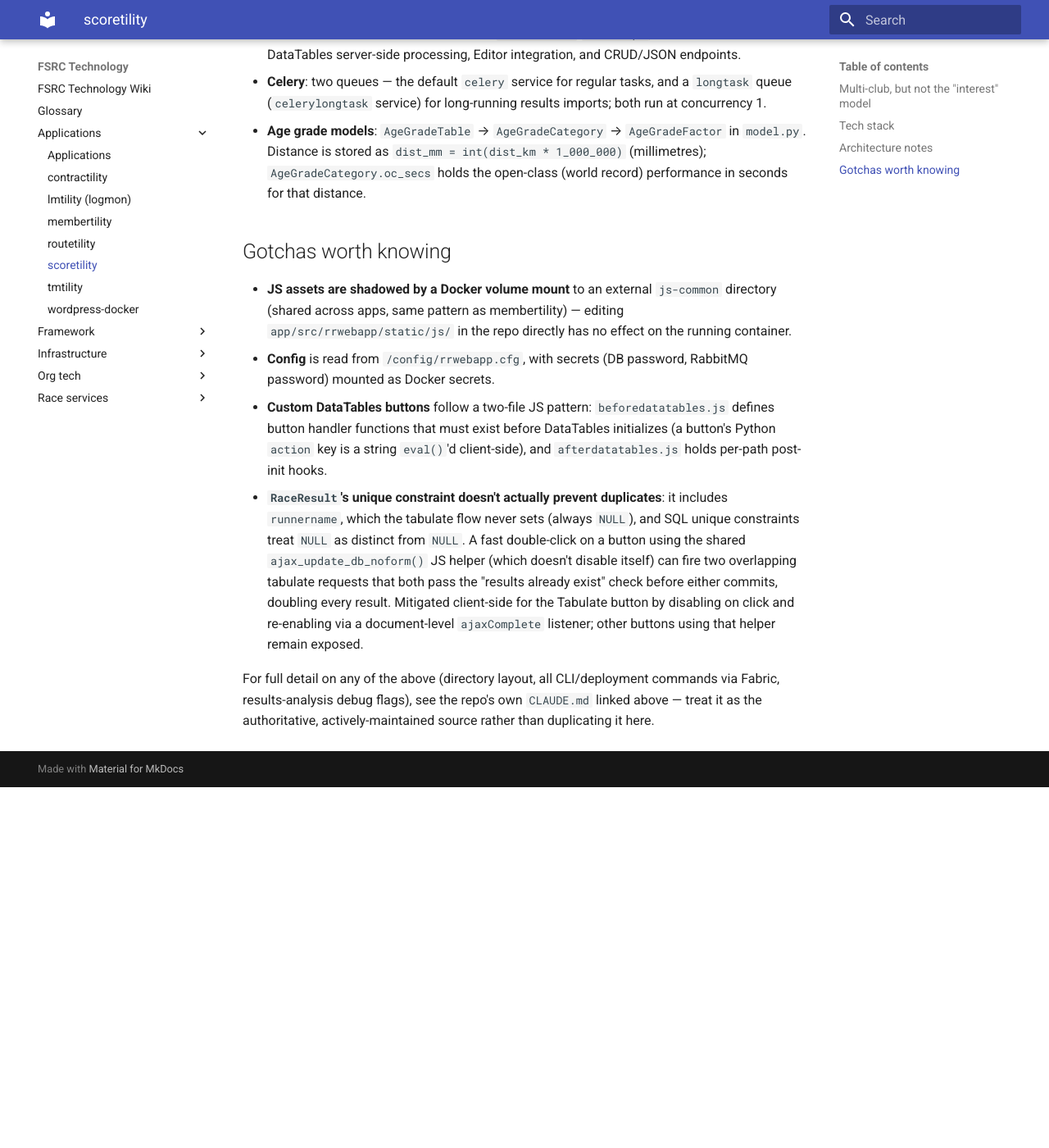
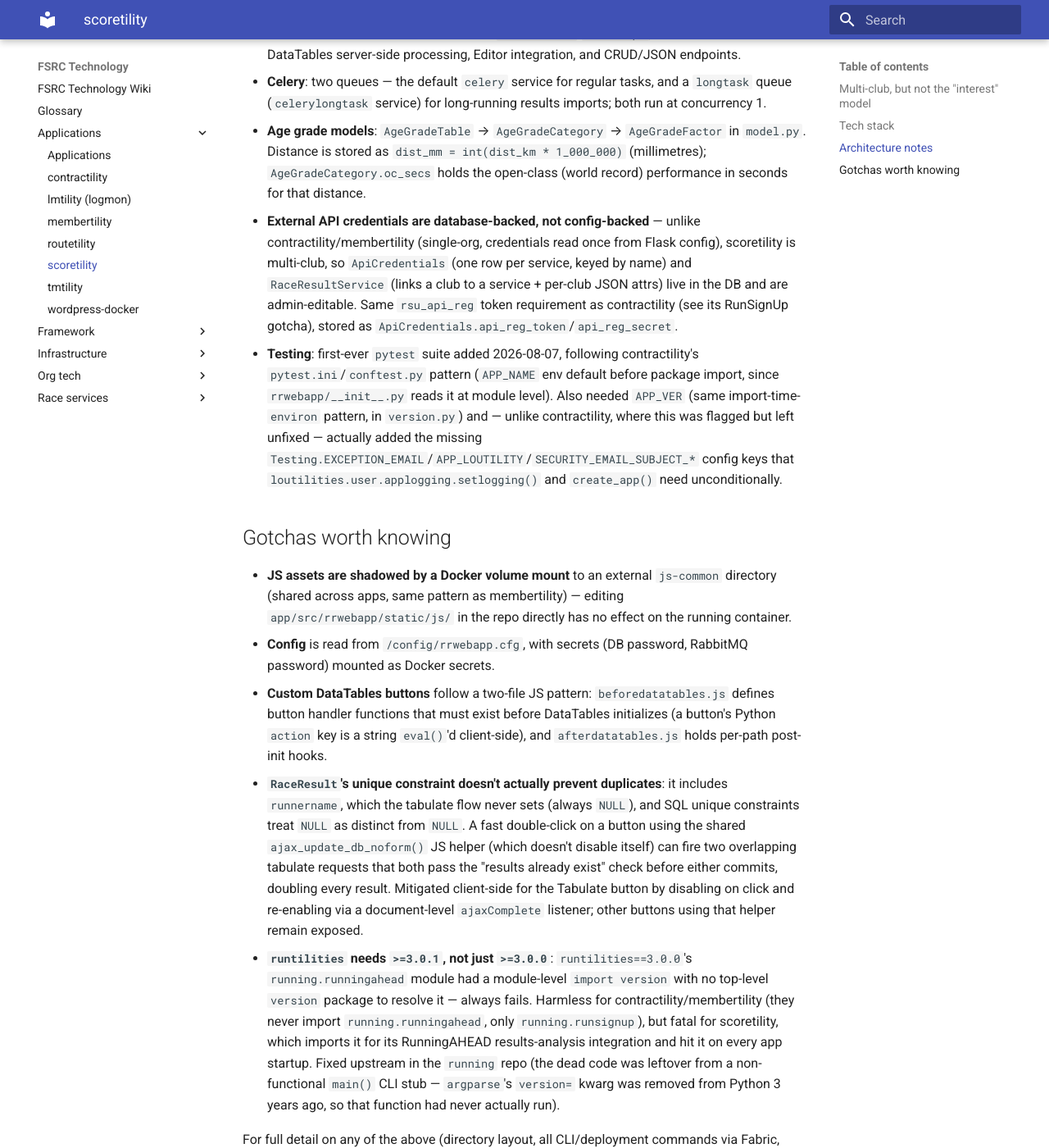
Before and after one commit to louking/fsrc-tech, an MkDocs documentation site: the page built from docs/applications/scoretility.md, in a window 1280 px wide and 1400 px high, scrolled down 1237 px. Shown: the whole window at 82% size. Built offline with MkDocs 1.6.1 and Material for MkDocs 9.7.7, drawn with Linux system fonts in a browser that asks for light colours; before the commit the page ends 2197 px from its top, so only the background shows below that.

Commit message:
scoretility: document first pytest suite, DB-backed API credentials, runtilities>=3.0.1 fix
Adds scoretility's first-ever pytest suite (following contractility's
pytest.ini/conftest.py pattern) and the config keys it required, notes
the DB-backed ApiCredentials/RaceResultService pattern used for
multi-club RunSignUp credential storage, and documents a real bug
fixed upstream in runtilities (running.runningahead's dead
module-level `import version` always failed, breaking scoretility
startup). Pulled from rrwebapp's own CLAUDE.md per this wiki's sync
convention.

Co-Authored-By: Claude Sonnet 5 <noreply@anthropic.com>

```diff
--- a/docs/applications/scoretility.md
+++ b/docs/applications/scoretility.md
@@ -27,6 +27,8 @@ scoretility is multi-club enabled — it supports separate membership, races, di
 - **CRUD views**: most admin views extend `loutilities`' `DbCrudApi`, which handles DataTables server-side processing, Editor integration, and CRUD/JSON endpoints.
 - **Celery**: two queues — the default `celery` service for regular tasks, and a `longtask` queue (`celerylongtask` service) for long-running results imports; both run at concurrency 1.
 - **Age grade models**: `AgeGradeTable` → `AgeGradeCategory` → `AgeGradeFactor` in `model.py`. Distance is stored as `dist_mm = int(dist_km * 1_000_000)` (millimetres); `AgeGradeCategory.oc_secs` holds the open-class (world record) performance in seconds for that distance.
+- **External API credentials are database-backed, not config-backed** — unlike contractility/membertility (single-org, credentials read once from Flask config), scoretility is multi-club, so `ApiCredentials` (one row per service, keyed by name) and `RaceResultService` (links a club to a service + per-club JSON attrs) live in the DB and are admin-editable. Same `rsu_api_reg` token requirement as contractility (see its RunSignUp gotcha), stored as `ApiCredentials.api_reg_token`/`api_reg_secret`.
+- **Testing**: first-ever `pytest` suite added 2026-08-07, following contractility's `pytest.ini`/`conftest.py` pattern (`APP_NAME` env default before package import, since `rrwebapp/__init__.py` reads it at module level). Also needed `APP_VER` (same import-time-`environ` pattern, in `version.py`) and — unlike contractility, where this was flagged but left unfixed — actually added the missing `Testing.EXCEPTION_EMAIL`/`APP_LOUTILITY`/`SECURITY_EMAIL_SUBJECT_*` config keys that `loutilities.user.applogging.setlogging()` and `create_app()` need unconditionally.
 
 ## Gotchas worth knowing
 
@@ -34,5 +36,6 @@ scoretility is multi-club enabled — it supports separate membership, races, di
 - **Config** is read from `/config/rrwebapp.cfg`, with secrets (DB password, RabbitMQ password) mounted as Docker secrets.
 - **Custom DataTables buttons** follow a two-file JS pattern: `beforedatatables.js` defines button handler functions that must exist before DataTables initializes (a button's Python `action` key is a string `eval()`'d client-side), and `afterdatatables.js` holds per-path post-init hooks.
 - **`RaceResult`'s unique constraint doesn't actually prevent duplicates**: it includes `runnername`, which the tabulate flow never sets (always `NULL`), and SQL unique constraints treat `NULL` as distinct from `NULL`. A fast double-click on a button using the shared `ajax_update_db_noform()` JS helper (which doesn't disable itself) can fire two overlapping tabulate requests that both pass the "results already exist" check before either commits, doubling every result. Mitigated client-side for the Tabulate button by disabling on click and re-enabling via a document-level `ajaxComplete` listener; other buttons using that helper remain exposed.
+- **`runtilities` needs `>=3.0.1`, not just `>=3.0.0`**: `runtilities==3.0.0`'s `running.runningahead` module had a module-level `import version` with no top-level `version` package to resolve it — always fails. Harmless for contractility/membertility (they never import `running.runningahead`, only `running.runsignup`), but fatal for scoretility, which imports it for its RunningAHEAD results-analysis integration and hit it on every app startup. Fixed upstream in the `running` repo (the dead code was leftover from a non-functional `main()` CLI stub — `argparse`'s `version=` kwarg was removed from Python 3 years ago, so that function had never actually run).
 
 For full detail on any of the above (directory layout, all CLI/deployment commands via Fabric, results-analysis debug flags), see the repo's own `CLAUDE.md` linked above — treat it as the authoritative, actively-maintained source rather than duplicating it here.
```
Also changed, not shown: CHANGELOG.md (+4 -0 lines).
